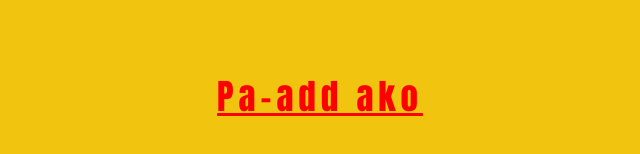
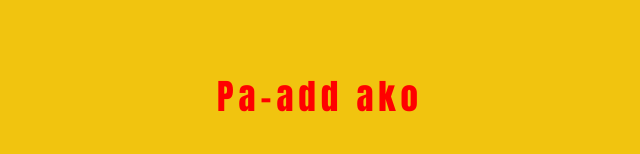
Before and after one commit to Terencecaletina/2ND-SEM-2ND-ACTIVITY, a plain HTML site: page index.html in a window 1280 px wide. Shown: the part 348-502 px from the top of the page, 320-960 px from the left. Drawn offline with Linux system fonts and the light colour scheme.

Commit message:
Update index.html

```diff
--- a/index.html
+++ b/index.html
@@ -18,6 +18,6 @@
      <br>
      <br>
 
-<a href="https://web.facebook.com/profile.php?id=100070937905333: none;">Pa-add ako</a>
+<a href="https://i.imgur.com/WolQdbp.png:" style="text-decoration: none">Pa-add ako</a>
 
   </div>
```
